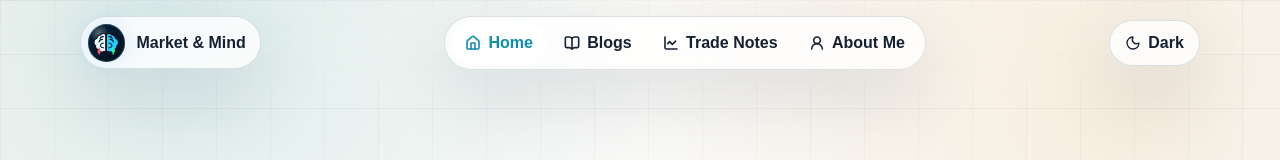
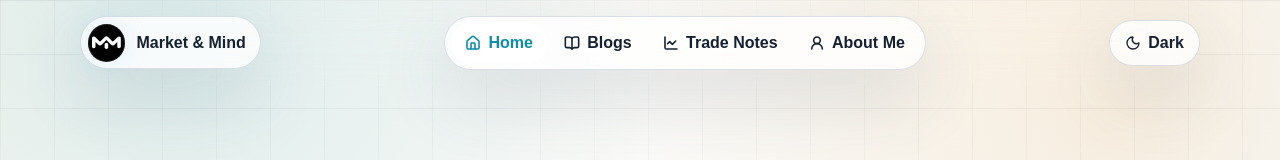
Before and after one commit to preetanurag/market-mind, a React (Vite) app: page / in a window 1280 px wide. Shown: the top 160 px of the page. Built offline with nearby package versions, Linux system fonts and the light colour scheme; no server answers.

Commit message:
Added new icon

```diff
--- a/index.html
+++ b/index.html
@@ -2,7 +2,7 @@
 <html lang="en">
   <head>
     <meta charset="UTF-8" />
-    <link rel="icon" type="image/svg+xml" href="/favicon.svg?v=market-mind-2" />
+    <link rel="icon" type="image/svg+xml" href="/favicon.svg?v=source-mm-1" />
     <meta name="viewport" content="width=device-width, initial-scale=1.0" />
     <title>Market & Mind</title>
   </head>
--- a/src/components/BrandMark.jsx
+++ b/src/components/BrandMark.jsx
@@ -1,23 +1,37 @@
 export default function BrandMark() {
   return (
-    <svg className="brand-mark" viewBox="0 0 64 64" aria-hidden="true" role="img">
+    <svg className="brand-mark source-mm-mark" viewBox="180 360 664 330" aria-hidden="true" role="img">
       <path
-        className="brand-brain-left"
-        d="M30.6 13.5c-2.8-3-8.1-2.6-10.2 1.3-4-.3-7.6 2.7-7.9 6.8-3.7 1.1-6.4 4.6-6.4 8.8 0 3 1.4 5.7 3.5 7.4-.5 4.3 2.8 8.1 7 8.3 1.7 4.3 7.1 5.9 10.8 3.1 1.9 1.2 4.3-.1 4.3-2.4V17.1c0-1.4-.4-2.5-1.1-3.6Z"
+        className="source-mm-shape"
+        d="M220 610
+          L220 440
+          Q220 404 256 404
+          Q272 404 284 416
+          L366 498
+          Q382 514 398 498
+          L484 412
+          Q512 384 540 412
+          L626 498
+          Q642 514 658 498
+          L740 416
+          Q752 404 768 404
+          Q804 404 804 440
+          L804 610
+          Q804 646 768 646
+          Q732 646 732 610
+          L732 516
+          L682 566
+          Q642 606 602 566
+          L512 476
+          L422 566
+          Q382 606 342 566
+          L292 516
+          L292 610
+          Q292 646 256 646
+          Q220 646 220 610
+          Z"
       />
-      <path
-        className="brand-brain-right"
-        d="M33.4 13.5c2.8-3 8.1-2.6 10.2 1.3 4-.3 7.6 2.7 7.9 6.8 3.7 1.1 6.4 4.6 6.4 8.8 0 3-1.4 5.7-3.5 7.4.5 4.3-2.8 8.1-7 8.3-1.7 4.3-7.1 5.9-10.8 3.1-1.9 1.2-4.3-.1-4.3-2.4V17.1c0-1.4.4-2.5 1.1-3.6Z"
-      />
-      <path className="brand-brain-split" d="M32 16v31" />
-      <path
-        className="brand-brain-folds"
-        d="M26.7 18.4c-3.6-.9-6.6.9-7.6 4.1m4.8 1.5c-3.6.1-6.1 2.1-7.1 5.4m9.4 2.1c-3.2.2-5.3 2-6.2 4.8m6.5 5.2c-2.8.3-4.9-.8-6.4-3.1m17.2-20c3.6-.9 6.6.9 7.6 4.1M40.1 24c3.6.1 6.1 2.1 7.1 5.4m-9.4 2.1c3.2.2 5.3 2 6.2 4.8m-6.5 5.2c2.8.3 4.9-.8 6.4-3.1"
-      />
-      <path className="brand-candle-red" d="M17.2 55V42.5" />
-      <path className="brand-candle-red-body" d="M13.9 46.5h6.6v5.9h-6.6z" />
-      <path className="brand-candle-green" d="M46.8 55V42.5" />
-      <path className="brand-candle-green-body" d="M43.5 44.2h6.6v7h-6.6z" />
+      <rect className="source-mm-shape" x="476" y="532" width="72" height="126" rx="36" />
     </svg>
   )
 }
--- a/src/styles.css
+++ b/src/styles.css
@@ -103,75 +103,20 @@ a { color: inherit; }
   width: 2.35rem;
   aspect-ratio: 1;
   border-radius: 50%;
-  background:
-    radial-gradient(circle at 30% 24%, rgba(255, 255, 255, 0.32), transparent 25%),
-    linear-gradient(135deg, #06213a, #07111f);
+  background: #020202;
+  overflow: hidden;
   box-shadow:
-    inset 0 0 0 1px rgba(115, 240, 255, 0.2),
-    0 0 24px rgba(99, 179, 255, 0.24);
+    inset 0 0 0 1px rgba(255, 255, 255, 0.1),
+    0 0 24px rgba(99, 179, 255, 0.18);
 }
 .brand-mark {
-  width: 1.9rem;
-  height: 1.9rem;
+  width: 2.05rem;
+  height: 2.05rem;
   overflow: visible;
 }
 
-.brand-brain-left,
-.brand-brain-right,
-.brand-brain-split,
-.brand-brain-folds,
-.brand-candle-red,
-.brand-candle-green {
-  stroke-linecap: round;
-  stroke-linejoin: round;
-}
-
-.brand-brain-left,
-.brand-brain-right {
-  stroke: #07111f;
-  stroke-width: 2.4;
-}
-
-.brand-brain-left {
-  fill: #e8fbff;
-}
-
-.brand-brain-right {
-  fill: #20cfff;
-}
-
-.brand-brain-split {
-  fill: none;
-  stroke: #07111f;
-  stroke-width: 3.2;
-}
-
-.brand-brain-folds {
-  fill: none;
-  stroke: #07111f;
-  stroke-width: 2.3;
-}
-
-.brand-candle-red,
-.brand-candle-green {
-  fill: none;
-  stroke-width: 2.8;
-}
-
-.brand-candle-red {
-  stroke: #ff5a64;
-}
-
-.brand-candle-green {
-  stroke: #2ff2a0;
-}
-
-.brand-candle-red-body {
-  fill: #ff5a64;
-}
-
-.brand-candle-green-body {
-  fill: #2ff2a0;
+.source-mm-shape {
+  fill: #ffffff;
 }
 .site-nav { gap: .15rem; padding: .35rem; }
 .site-nav {
```
Also changed, not shown: public/favicon.svg.
